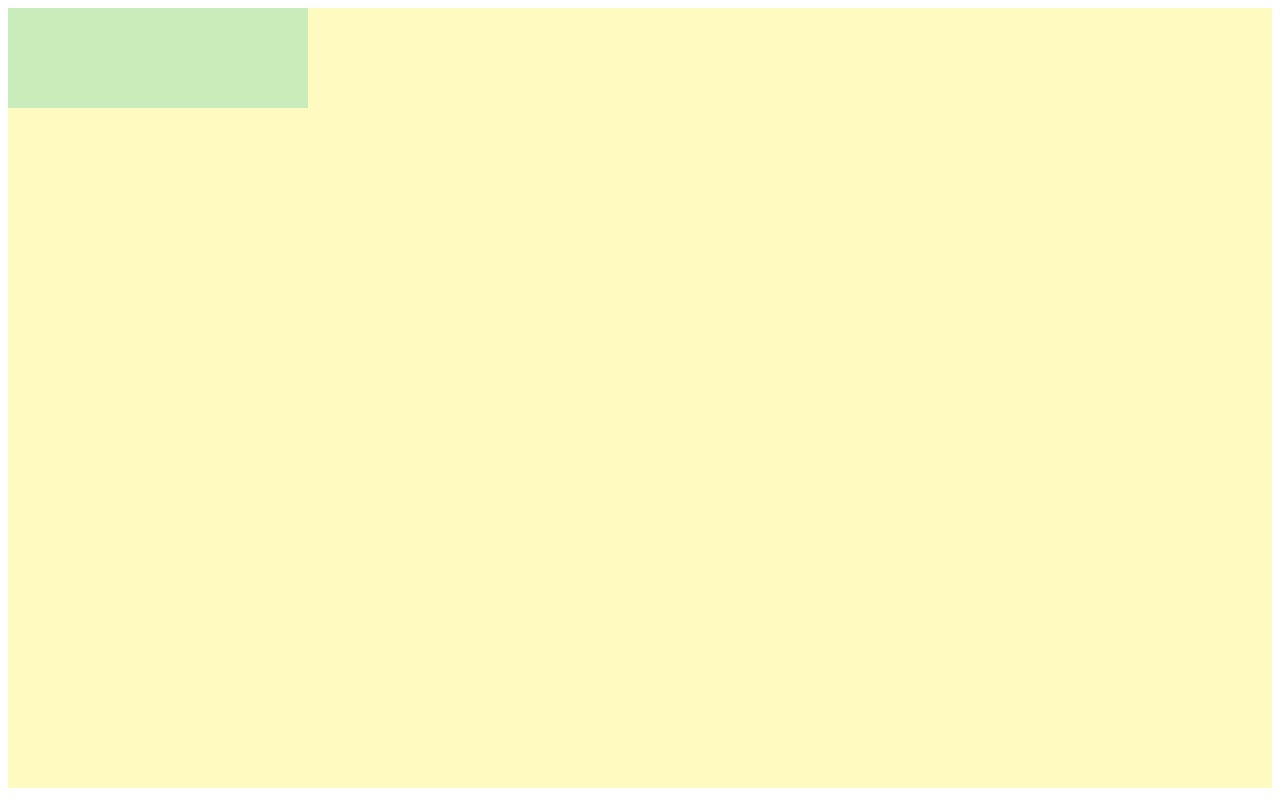
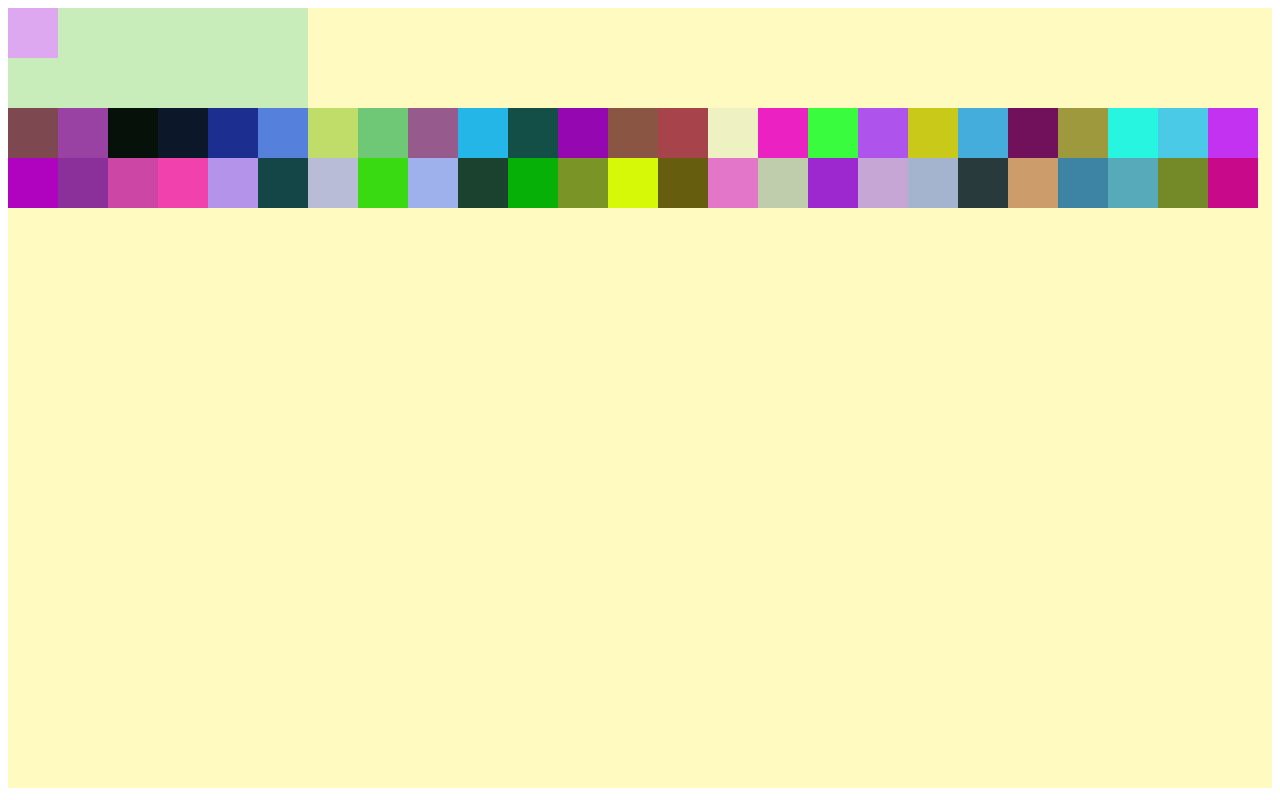
Before and after one commit to johnthecore/jgg, a plain HTML site: page index2.html in a window 1280 px wide. Drawn offline with Linux system fonts and the light colour scheme.

Commit message:
add test

```diff
--- a/index2.html
+++ b/index2.html
@@ -5,35 +5,87 @@
     <title>jgg</title>
     <script type="text/javascript" src="./jgg.js"></script>
     <script type="text/javascript">
+        function rand(max, min)
+        {
+            if (!min) min = 0;
+            return Math.floor(Math.random() * (max - min + 1)) + min;
+        }
+        function randRGBHex()
+        {
+            return '#' + rand(15).toString(16) + rand(15).toString(16) + rand(15).toString(16) + rand(15).toString(16) + rand(15).toString(16) + rand(15).toString(16);
+        }
+        var jggEnvBuilder;
         window.onload = function()
         {
-            new jgg.env.Builder()
+            jggEnvBuilder = new jgg.env.Builder()
                 .addComponent({
                     html: {
                         tag: 'div',
-                        id: 'a',
+                        id: 'playground',
                         style: {
                             width: '100%',
                             height: window.innerHeight - 20 + 'px',
                             backgroundColor: '#FEFAC0'
+                        },
+                        event: {
+                            drop: function (e) {
+                                e.preventDefault();
+                                var data = e.dataTransfer.getData("text");
+                                e.target.appendChild(document.getElementById(data));
+                            },
+                            dragover: function (e) {
+                                e.preventDefault();
+                            }
                         }
                     }
                 })
                 .addComponent({
-                    parent: '#a',
+                    parent: '#playground',
                     html: {
                         tag: 'div',
+                        id: 'toolbox',
                         style: {
                             width: '300px',
                             height: '100px',
                             backgroundColor: '#C8EDBB',
-                            position: 'relative',
-                            left: '0px',
-                            top: '0px'
+                            position: 'relative'
                         }
                     }
                 })
-                .build();
+                .addComponent({
+                    parent: '#toolbox',
+                    html: {
+                        tag: 'div',
+                        id: 'squareX',
+                        style: {
+                            width: '50px',
+                            height: '50px',
+                            backgroundColor: '#DEA8F0',
+                            position: 'relative'
+                        },
+                        draggable: true,
+                        event: {
+                            dragstart: function(e) {
+                                e.dataTransfer.setData("text", e.target.id);
+                            }
+                        }
+                    }
+                })
+                for (var i = 0; i < 50; i++) {
+                    jggEnvBuilder.addComponent({
+                        parent: '#playground',
+                        html: {
+                            tag: 'div',
+                            style: {
+                                width: '50px',
+                                height: '50px',
+                                backgroundColor: randRGBHex(),
+                                float: 'left'
+                            }
+                        }
+                    });
+                }
+                jggEnvBuilder.build();
         }
     </script>
 </head>
```
Also changed, not shown: index.html (+1 -0 lines).
